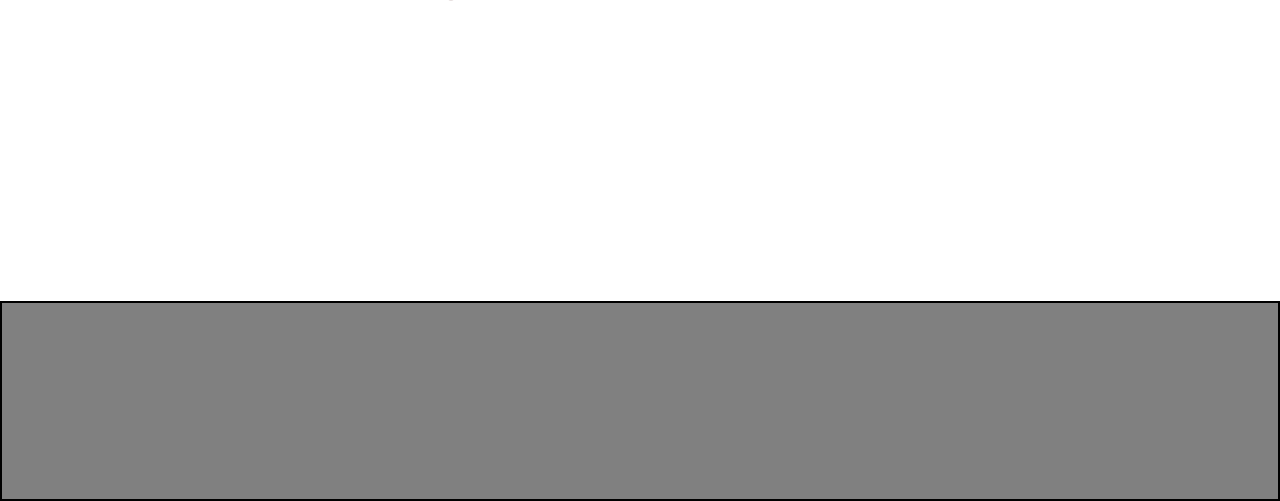
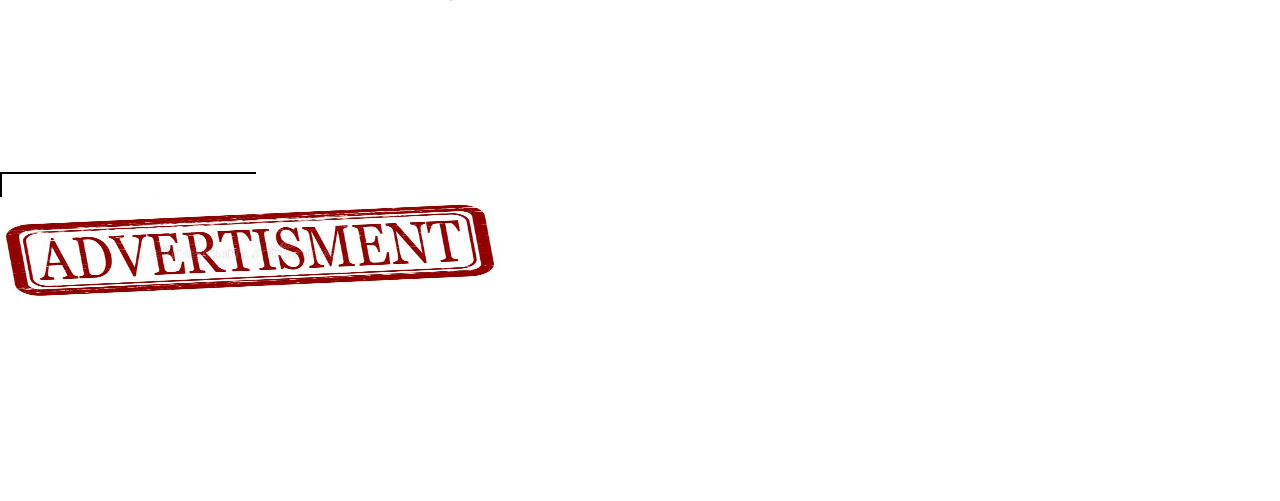
Before and after one commit to SZFM-Project-Team/SZFM_Project, a PHP site: page / in a window 1280 px wide. Shown: the part 653-1154 px from the top of the page. Run offline with PHP 8.4, Linux system fonts and the light colour scheme; some web fonts are replaced.

Commit message:
addholder.png hozzaadva, reklamsav letrehozva az index.php fileban

```diff
--- a/Panda_Calculator/index.php
+++ b/Panda_Calculator/index.php
@@ -230,8 +230,8 @@
         </div>
     </section>
     <section id="section-4" style="height: 200px;">
-        <div class=reklamsav>
-
+        <div class=reklamsav style="width: 20%; height: 25px; position: absolute; bottom: -50px" >
+			<a><img src="addholder.png" alt="addh" width = "500" height= "150"></a>
         </div>
     </section>
 </body>
```
Also changed, not shown: Panda_Calculator/addholder.png (added).
